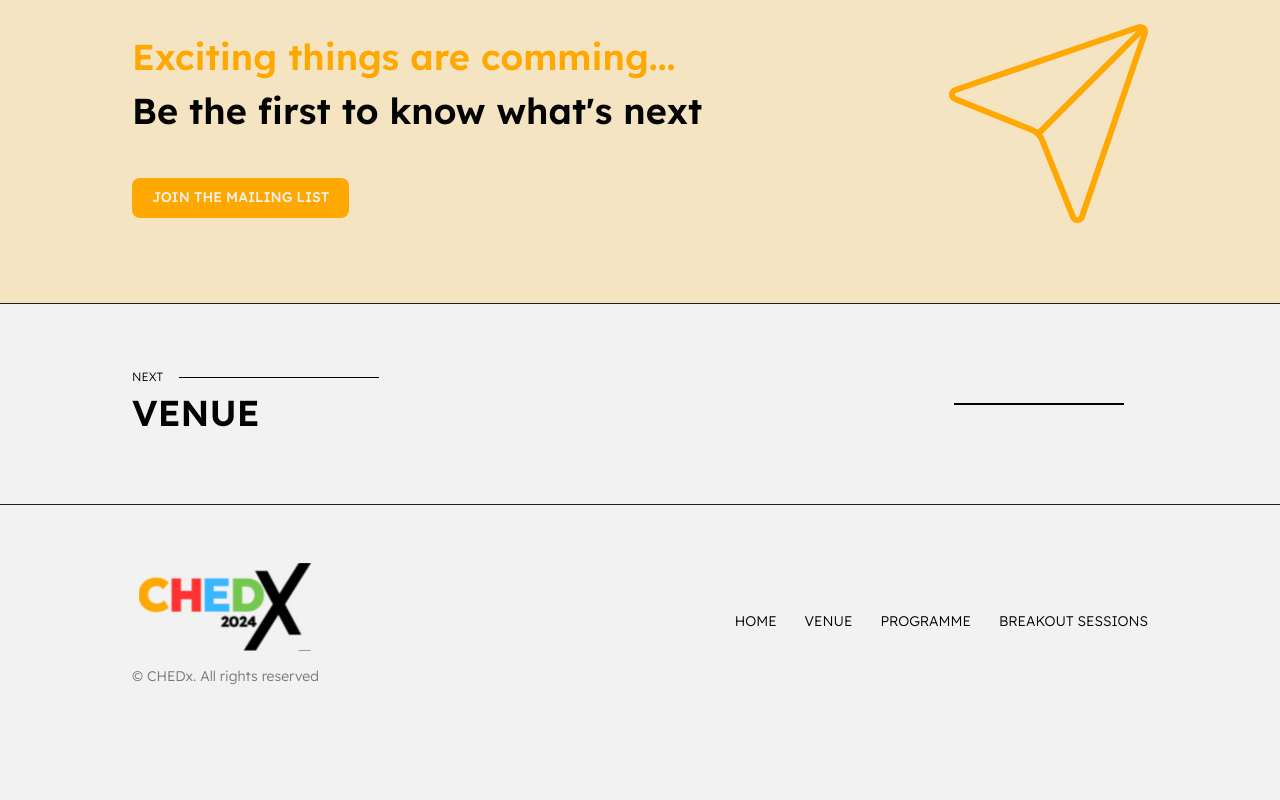
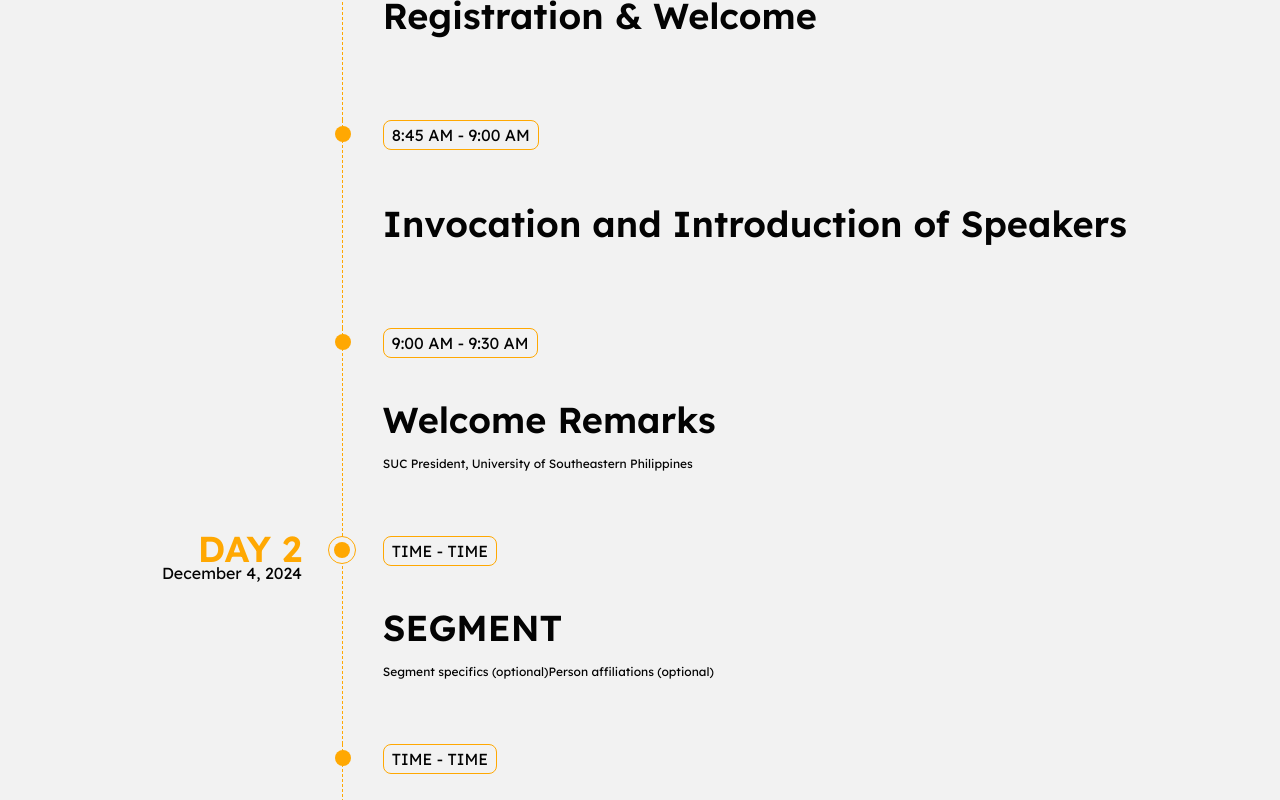
Before and after one commit to Samshh/CHEDx-Website, a React (Vite) app: page / in a window 1280 px wide. Shown: the part 3500-4300 px from the top of the page. Before the commit the page ends 4239 px from the top, so only its background shows below. Built offline with nearby package versions, Linux system fonts and the light colour scheme; some icons are missing.

Commit message:
fixed hover bug

```diff
--- a/src/index.css
+++ b/src/index.css
@@ -44,6 +44,23 @@
     @apply text-[0.625rem] md:text-[0.875rem] font-light;
   }
 
+  ::-webkit-scrollbar {
+    width: 10px;
+  }
+
+  ::-webkit-scrollbar-track {
+    background: #b9b9b987;
+  }
+
+  ::-webkit-scrollbar-thumb {
+    background-color: #030303;
+
+  }
+
+  ::-webkit-scrollbar-thumb:hover {
+    background-color: #535353;
+  }
+
   .vertical-text {
     writing-mode: vertical-rl;
     transform: rotate(180deg);
--- a/src/pages/landing/index.tsx
+++ b/src/pages/landing/index.tsx
@@ -18,6 +18,116 @@ import CurvedUnderline2 from "/underlines/landing2_underline.svg";
 import landingArrow from "/landingArrow.svg";
 
 gsap.registerPlugin(ScrollTrigger);
+
+interface Timeline {
+  [day: string]: Event[];
+}
+
+interface Event {
+  time: string;
+  segment: string;
+  title: string;
+  subtitle: string;
+  segmentSpec?: string;
+}
+
+const timeline: Timeline = {
+  "DAY 1": [
+    {
+      time: "8:00 AM - 8:45 AM",
+      segment: "Registration & Welcome",
+      title: "",
+      subtitle: "",
+    },
+    {
+      time: "8:45 AM - 9:00 AM",
+      segment: "Invocation and Introduction of Speakers",
+      title: "",
+      subtitle: "",
+    },
+    {
+      time: "9:00 AM - 9:30 AM",
+      segment: "Welcome Remarks",
+      title: "Dr. Bonifacio G. Gabales, Jr.",
+      subtitle: "SUC President, University of Southeastern Philippines",
+    },
+  ],
+  "DAY 2": [
+    {
+      time: "TIME - TIME",
+      segment: "SEGMENT",
+      segmentSpec: "Segment specifics (optional)",
+      title: "Person (add as many as needed, also optional)",
+      subtitle: "Person affiliations (optional)",
+    },
+    {
+      time: "TIME - TIME",
+      segment: "SEGMENT",
+      segmentSpec: "Segment specifics (optional)",
+      title: "Person (add as many as needed, also optional)",
+      subtitle: "Person affiliations (optional)",
+    },
+    {
+      time: "TIME - TIME",
+      segment: "SEGMENT",
+      segmentSpec: "Segment specifics (optional)",
+      title: "Person (add as many as needed, also optional)",
+      subtitle: "Person affiliations (optional)",
+    },
+  ],
+};
+
+const MappedTimeline = () => {
+  const days = Object.keys(timeline);
+
+  const res = days.flatMap((day, dayIndex) => (
+    <div className="flex w-full" key={day}>
+      <div className="text-end flex justify-end w-[25%] pr-10">
+        <div className="flex flex-col">
+          <h2 className="text-yellow leading-[25px] ">{day}</h2>
+          <span>December 4, 2024</span>
+        </div>
+      </div>
+      <div className="flex flex-col w-full">
+        {timeline[day].map((event, eventIndex) => (
+          <div className={`w-full gap-3 flex flex-col relative`} key={eventIndex}>
+            {eventIndex === 0 && (
+              <div className="absolute -left-2 -ml-1.5 h-7 w-7 border-yellow border bg-white z-10 rounded-full items-center justify-center flex">
+                <div className="h-4 w-4 rounded-full bg-yellow z-20"></div>
+              </div>
+            )}
+            {/* {eventIndex < timeline[day].length - 1 && (
+              <div className="absolute -ml-1.5 bottom-0 h-4 w-4 rounded-full bg-blue -left-[1px]"></div>
+            )} */}
+            <div className="flex flex-col min-h-52 border-l-[1.5px] border-yellow border-dashed pl-10 z-0  relative ">
+              <div className="h-4 w-4 rounded-full bg-yellow z-20 absolute -left-0.5 mt-1.5 -ml-1.5"></div>
+              <div className="hover:cursor-pointer min-h-52 hover:pl-10 transition-all duration-300 justify-center flex flex-col w-full">
+                <div className="border border-yellow bg-none rounded-lg px-2 py-0.5 text-center max-w-max absolute top-0">
+                  <span className="grow-0">{event.time}</span>
+                </div>
+                <div>
+                  <h2>{event.segment}</h2>
+                  <sub>{event.segmentSpec}</sub>
+                  <sub>{event.subtitle}</sub>
+                </div>
+              </div>
+              {dayIndex === days.length - 1 && eventIndex === timeline[day].length - 1 && (
+                <div className="absolute bottom-0 text-yellow hover:cursor-pointer hover:scale-110 transition-all duration-300">
+                  <span className="">DOWNLOAD FULL AGENDA</span>
+                </div>
+              )}
+            </div>
+            {dayIndex === days.length - 1 && eventIndex === timeline[day].length - 1 && (
+              <div className="absolute -ml-1.5 bottom-0 h-4 w-4 rounded-full bg-yellow -left-[1px]"></div>
+            )}
+          </div>
+        ))}
+      </div>
+    </div>
+  ));
+
+  return <>{res}</>;
+};
 
 export default function Landing() {
   const partners = [IBAP, USEP, BagongPilipinas, CHEDLogo, PSITS, CDITE];
@@ -290,7 +400,9 @@ export default function Landing() {
               the ever-evolving landscape of technology and education.
             </h3>
           </div>
-          <div></div>
+          <div className="w-full py-[3rem]">
+            <MappedTimeline />
+          </div>
         </section>
       </div>
       <div className="bg-yellow bg-opacity-20 w-full">
--- a/src/pages/programme/index.tsx
+++ b/src/pages/programme/index.tsx
@@ -95,7 +95,7 @@ const MappedTimeline = () => {
             )} */}
             <div className="flex flex-col min-h-52 border-l-[1.5px] border-blue border-dashed pl-10 z-0  relative ">
               <div className="h-4 w-4 rounded-full bg-blue z-20 absolute -left-0.5 mt-1.5 -ml-1.5"></div>
-              <div className="hover:cursor-pointer min-h-52 hover:ml-10 transition-all duration-300 justify-center flex flex-col w-full">
+              <div className="hover:cursor-pointer min-h-52 hover:pl-10 transition-all duration-300 justify-center flex flex-col w-full">
                 <div className="border border-blue bg-none rounded-lg px-2 py-0.5 text-center max-w-max absolute top-0">
                   <span className="grow-0">{event.time}</span>
                 </div>
```
